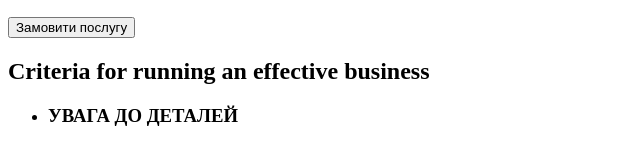
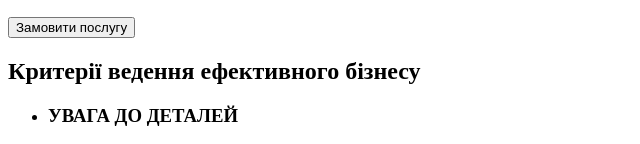
Before and after one commit to OlhaSuchok/goit-markup-hw-01, a plain HTML site: page index.html in a window 1280 px wide. Shown: the part 198-342 px from the top of the page, without its empty margins (0-640 px from the left). Drawn offline with Linux system fonts and the light colour scheme.

Commit message:
Changed the language of the hidden paragraph

```diff
--- a/index.html
+++ b/index.html
@@ -35,7 +35,7 @@
 
 <!--Section 1-->
 <section>
-<h2>Criteria for running an effective business</h2>
+<h2>Критерії ведення ефективного бізнесу</h2>
 <ul>
 <li>
  <h3>УВАГА ДО ДЕТАЛЕЙ</h3>
```
